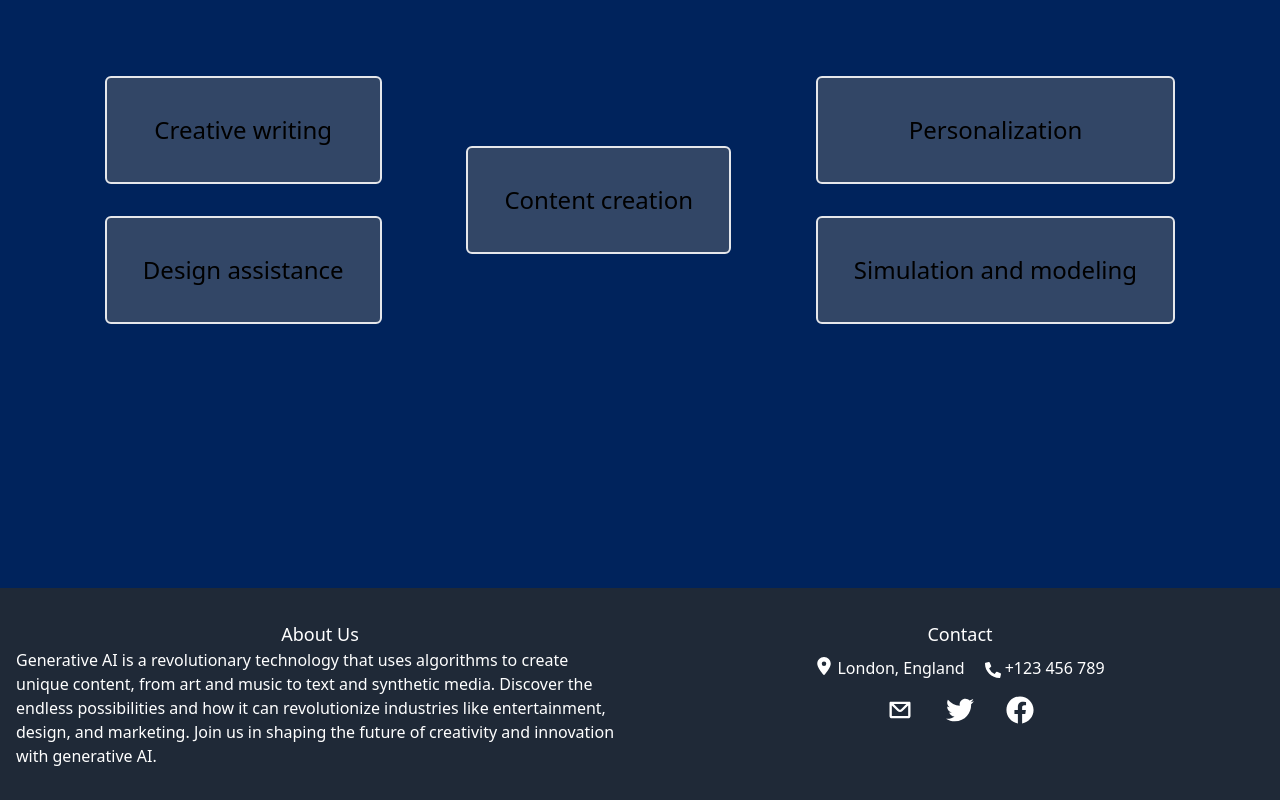
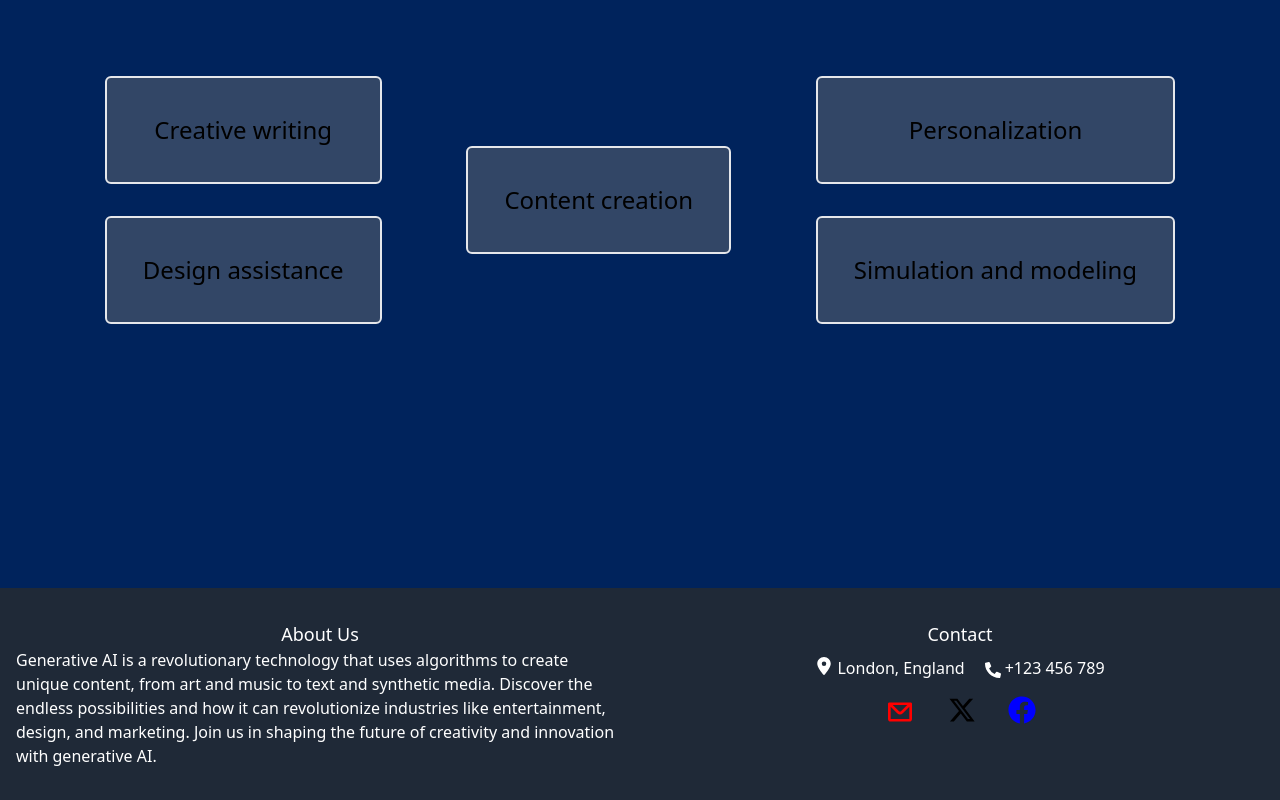
Before and after one commit to Abrham-m/Generative-AI, a React (Create React App) app in the folder client/: page / in a window 1280 px wide. Shown: the part 1012-1812 px from the top of the page. Built offline with nearby package versions, Linux system fonts and the light colour scheme.

Commit message:
icons fixed

```diff
--- a/client/src/Components/AboutUs.jsx
+++ b/client/src/Components/AboutUs.jsx
@@ -1,5 +1,5 @@
 import React from "react";
-import { FaTwitter } from "react-icons/fa";
+import { FaXTwitter } from "react-icons/fa6";
 import { FaFacebook } from "react-icons/fa";
 import { CgMail } from "react-icons/cg";
 import { FaPhoneAlt } from "react-icons/fa";
@@ -36,13 +36,13 @@ const AboutUs = () => {
           </div>
           <div className="flex my-4">
             <a href="gmail" className="mx-4">
-              <CgMail size={28} />
+              <CgMail size={32} color="red"/>
             </a>
             <a href="twitter" className="mx-4">
-              <FaTwitter size={28} />
+              <FaXTwitter size={28}  color="black"/>
             </a>
             <a href="facebook" className="mx-4">
-              <FaFacebook size={28} />
+              <FaFacebook size={28} color="blue"/>
             </a>
           </div>
         </div>
```
